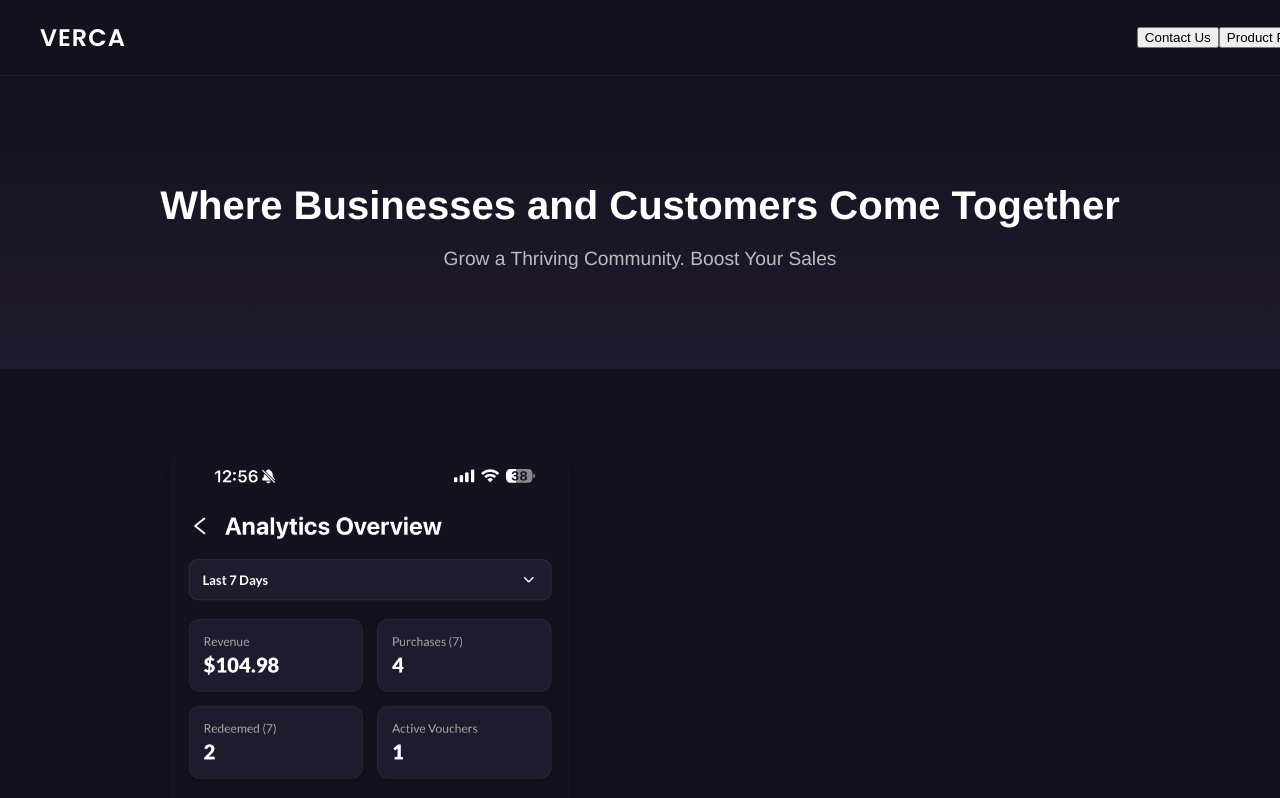
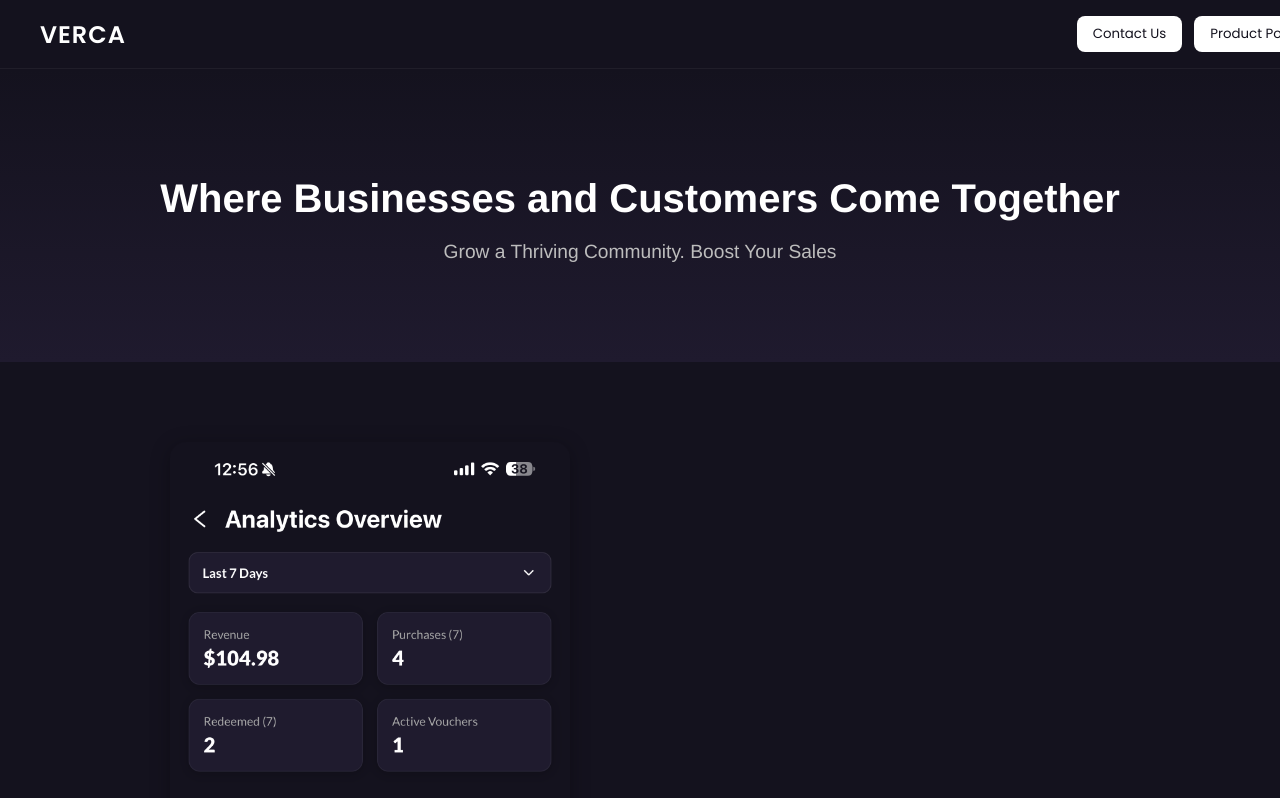
Before and after one commit to ArthurHakobyanDev/vercasite, a React (Create React App) app: page / in a window 1280 px wide. Shown: the top 798 px of the page. Built offline with nearby package versions, Linux system fonts and the light colour scheme.

Commit message:
update header CSS

```diff
--- a/src/components/Header.css
+++ b/src/components/Header.css
@@ -3,12 +3,12 @@
   top: 0;
   width: 100%;
   background-color: #14121E;
-  padding: 20px 40px;
+  padding: 16px 40px;
+  display: flex;
+  align-items: center;
+  justify-content: space-between; /* Push left and right apart */
   z-index: 1000;
   border-bottom: 1px solid rgba(255, 255, 255, 0.05);
-  display: flex;
-  justify-content: space-between; /* or flex-start if you only have logo */
-  align-items: center;
 }
 
 .logo {
@@ -18,3 +18,24 @@
   font-weight: 600;
   letter-spacing: 1px;
 }
+
+.header-buttons {
+  display: flex;
+  gap: 12px;
+}
+
+.header-button {
+  background-color: white;
+  color: #14121E;
+  border: none;
+  padding: 8px 16px;
+  border-radius: 8px;
+  font-family: 'Poppins', sans-serif;
+  font-weight: 500;
+  cursor: pointer;
+  transition: background-color 0.3s ease;
+}
+
+.header-button:hover {
+  background-color: #e2e2e2;
+}
```
